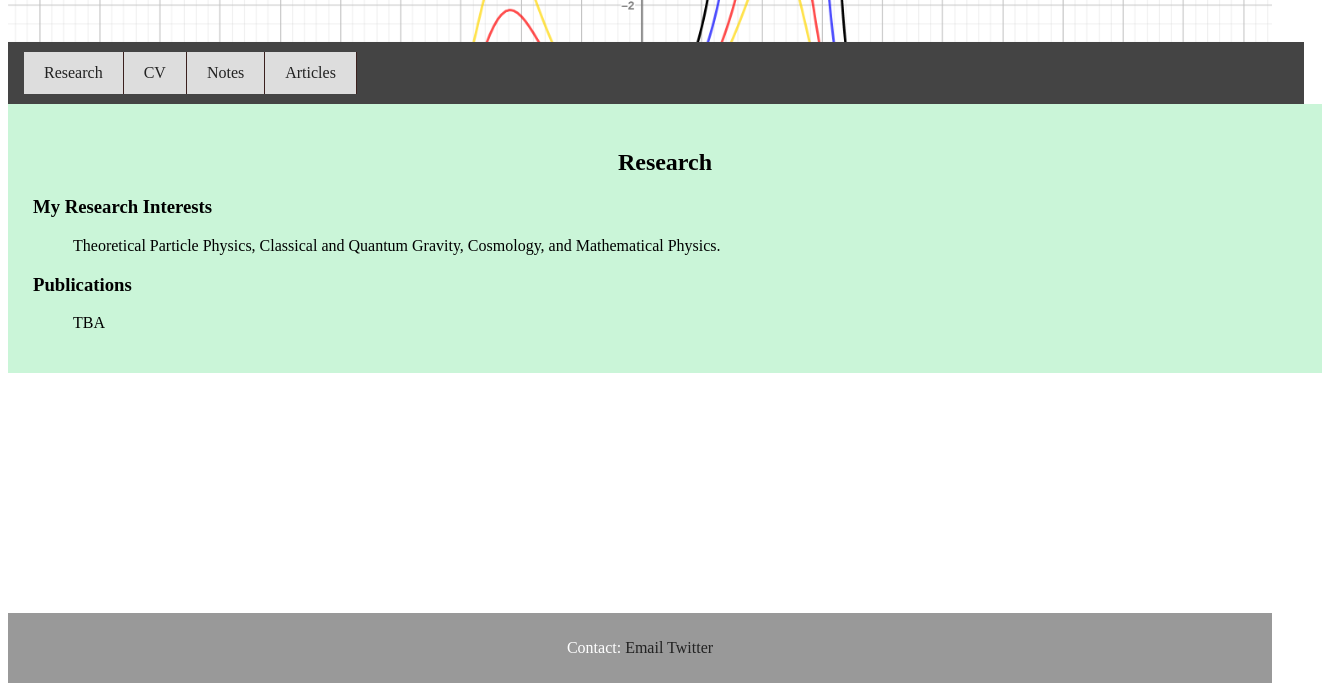
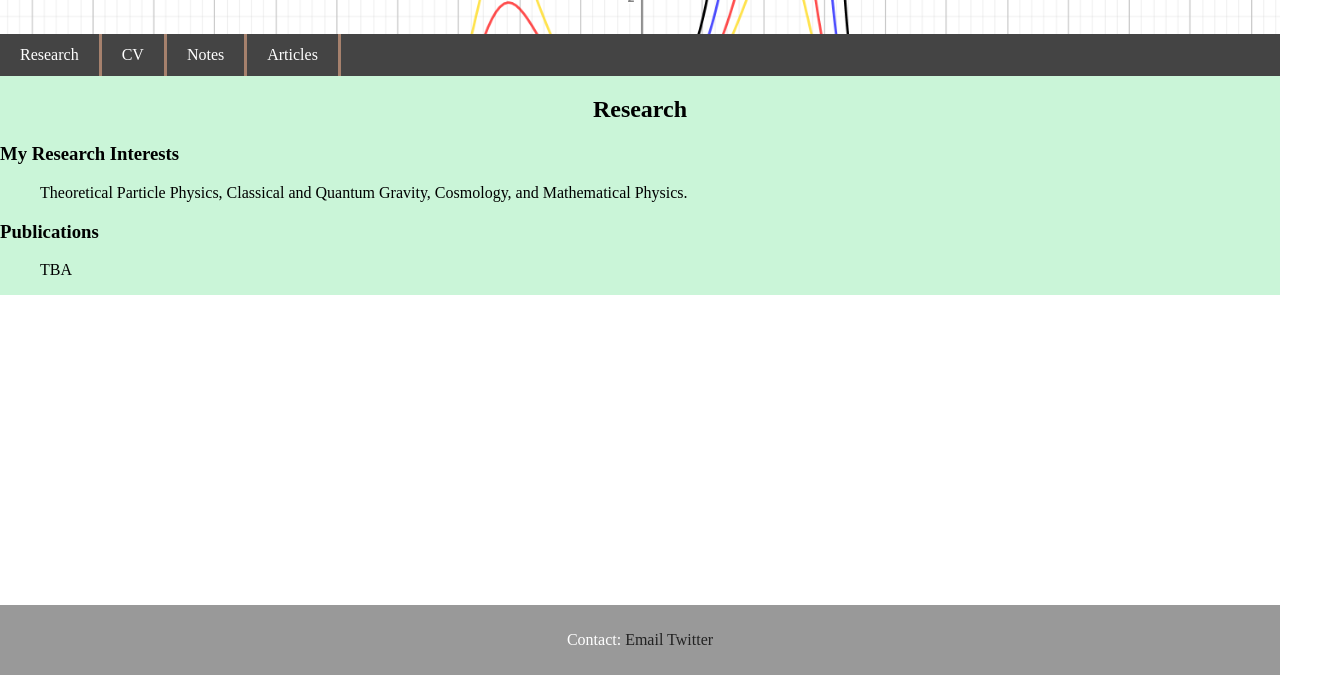
Before and after one commit to wayne86122488/wayne86122488.github.io, a plain HTML site: page research.html in a window 1280 px wide. Shown: the part 125-816 px from the top of the page, 1322 px wide, since content can reach past the window. Drawn offline with Linux system fonts and the light colour scheme.

Commit message:
Update research.html

```diff
--- a/research.html
+++ b/research.html
@@ -19,6 +19,9 @@ body{
     min-height: 100vh;
     display: flex;
     flex-direction: column;
+    min-width: 100px;
+    width: 100%;
+    margin: 0 auto;
 }
 
 a {
@@ -34,30 +37,32 @@ a:hover {
 
 nav ul {
   list-style-type: none;
-  margin: 0;
-  padding: 10px 16px;
+  min-width: 100px;
+  margin: 0 auto;
+  padding: 0 0;
   background-color: #444;
   height: 42px;
   width: 100%;
 }
 li {
   float: left;
-  border-right: 1px solid #3b201e;
+  border-right: 3px solid #a6816d;
 }
 li a {
   display: block;
   padding: 12px 20px;
   text-align: center;
-  background-color: #dddddd;
+  background-color: #444;
   text-decoration: none;
   width: cover;
 }
 
 article {
   float: left;
-  padding: 25px;
+  padding: 0 0;
   width: 100%;
   background-color: #caf5d8;
+  margin: 0 auto;
 }
 
 footer {
@@ -69,20 +74,36 @@ footer {
   color: white;
 }
 
+.column {
+  float: left;
+  width: 33%;
+}
+.row:after {
+  content: "";
+  display: table;
+  clear: both;
+}
+
+table, th, td {
+  border:1px solid black;
+  text-align:center;
+}
+
 </style>
 </head>
 
 <body>
+
 <header>
   <h1><a href="https://wayne86122488.github.io">Chang, Heng-Wei</a></h1>
 </header>
 
 <nav>
   <ul>
-    <li><a href="https://wayne86122488.github.io/research">Research</a></li>
-    <li><a href="https://wayne86122488.github.io/cv">CV</a></li>
-    <li><a href="https://wayne86122488.github.io/notes">Notes</a></li>
-    <li><a href="https://wayne86122488.github.io/essays">Articles</a></li>
+    <li><a style="color: #ffffff" href="https://wayne86122488.github.io/research">Research</a></li>
+    <li><a style="color: #ffffff" href="https://wayne86122488.github.io/cv">CV</a></li>
+    <li><a style="color: #ffffff" href="https://wayne86122488.github.io/notes">Notes</a></li>
+    <li><a style="color: #ffffff" href="https://wayne86122488.github.io/essays">Articles</a></li>
   </ul>
 </nav>
 
```
